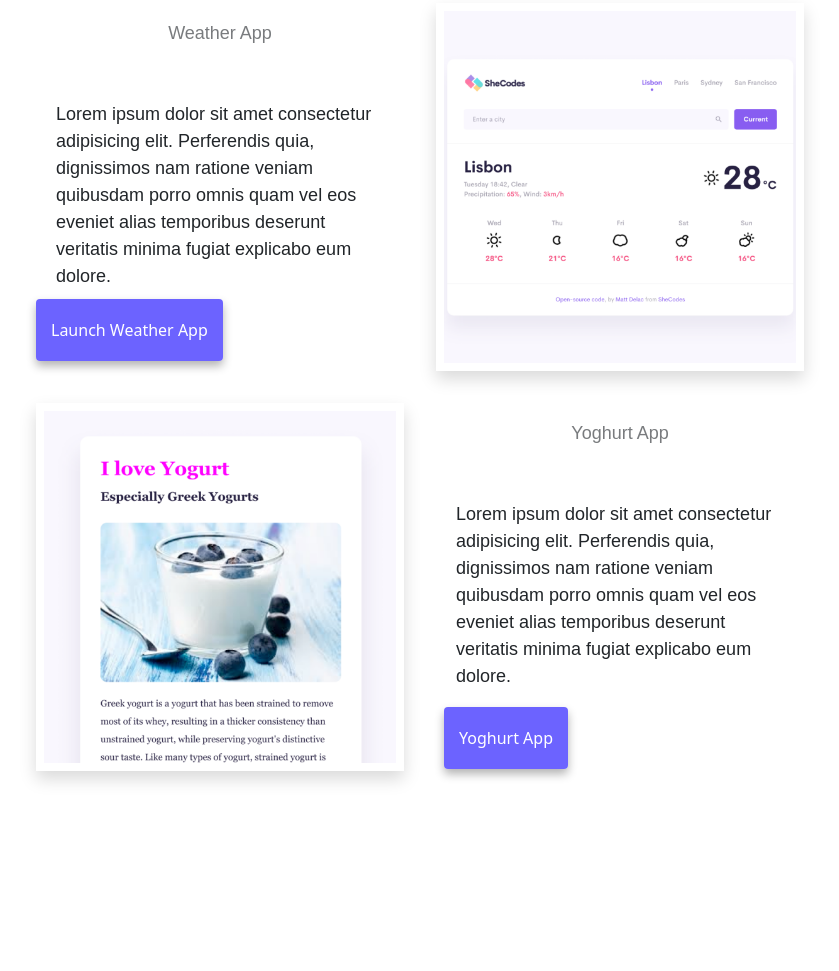
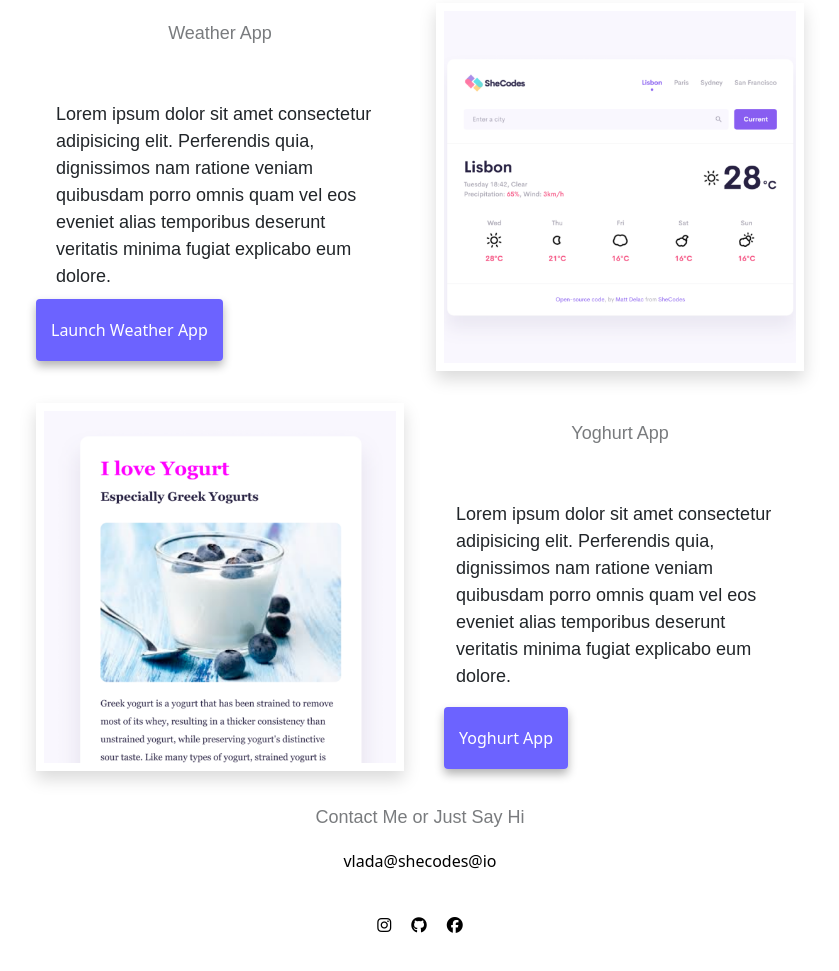
Before and after one commit to vladasanadev/responsive-week-3, a plain HTML site: page index.html in a window 1280 px wide. Shown: the part 1075-2046 px from the top of the page, without its empty margins (220-1059 px from the left). Before the commit the page ends 1922 px from the top, so only its background shows below. Drawn offline with nearby package versions, Linux system fonts and the light colour scheme; files whose address does not match are found by name.

Commit message:
updated footer with icons

```diff
--- a/index.html
+++ b/index.html
@@ -17,6 +17,10 @@
       integrity="sha384-1BmE4kWBq78iYhFldvKuhfTAU6auU8tT94WrHftjDbrCEXSU1oBoqyl2QvZ6jIW3"
       crossorigin="anonymous"
     />
+    <script
+      src="https://kit.fontawesome.com/df56ee7c04.js"
+      crossorigin="anonymous"
+    ></script>
     <link rel="stylesheet" href="./src/style.css" />
   </head>
   <body>
@@ -136,9 +140,27 @@
         </div>
       </div>
     </div>
-    <div class="weather-section"></div>
-    <div class="yoghurt-section"></div>
-    <!-- JavaScript Bundle with Popper -->
+    <footer>
+      <h2>Contact Me or Just Say Hi</h2>
+      <a href="mailto:vlada@shecodes@io">vlada@shecodes@io</a>
+      <div class="social-links">
+        <a href="https://github.com/vladasanadev?tab=repositories">
+          <i class="fa-brands fa-instagram"></i
+        ></a>
+
+        <a
+          title="github"
+          href="https://github.com/vladasanadev?tab=repositories"
+        >
+          <i class="fa-brands fa-github"></i
+        ></a>
+        <a
+          href="https://www.facebook.com/campaign/landing.php?campaign_id=1558000007&extra_1=s%7Cc%7C294695942784%7Ce%7Cfacebook%7C&placement=&creative=294695942784&keyword=facebook&partner_id=googlesem&extra_2=campaignid%3D1558000007%26adgroupid%3D58741225883%26matchtype%3De%26network%3Dg%26source%3Dnotmobile%26search_or_content%3Ds%26device%3Dc%26devicemodel%3D%26adposition%3D%26target%3D%26targetid%3Dkwd-541132862%26loc_physical_ms%3D1011742%26loc_interest_ms%3D%26feeditemid%3D%26param1%3D%26param2%3D&gclid=CjwKCAjw9LSSBhBsEiwAKtf0nxbZB74xY1x5sASZRQBVSUxtls0kORnegF1bP2zuIFGqdHn32DwxsBoC1DAQAvD_BwE"
+        >
+          <i class="fa-brands fa-facebook"></i>
+        </a>
+      </div>
+    </footer>
     <script
       src="https://cdn.jsdelivr.net/npm/bootstrap@5.1.3/dist/js/bootstrap.bundle.min.js"
       integrity="sha384-ka7Sk0Gln4gmtz2MlQnikT1wXgYsOg+OMhuP+IlRH9sENBO0LRn5q+8nbTov4+1p"
--- a/src/style.css
+++ b/src/style.css
@@ -25,6 +25,9 @@ p {
   border-radius: 4px;
   font-size: 18px;
   line-height: 1.5;
+  text-align: center;
+}
+footer {
   text-align: center;
 }
 
@@ -102,6 +105,10 @@ h2 {
   font-size: 18px !important;
   opacity: 0.6;
 }
+a {
+  text-decoration: none;
+  color: black;
+}
 
 .main-img,
 .about-img {
@@ -141,7 +148,13 @@ h2 {
 .about-text-wrapper {
   text-align: center;
 }
-
+.social-links {
+  width: 100%;
+  display: flex;
+  gap: 20px;
+  justify-content: center;
+  margin: 40px 0;
+}
 @media (max-width: 576px) {
   h1 {
     font-size: 48px;
```
